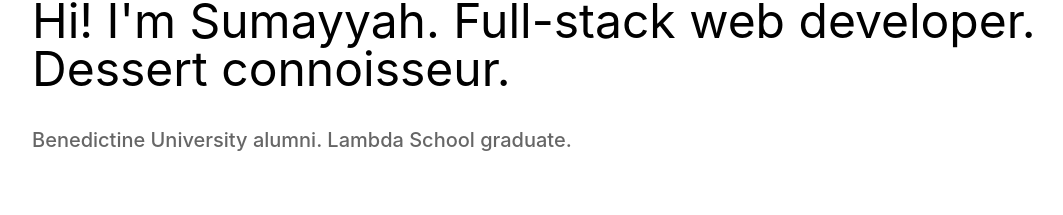
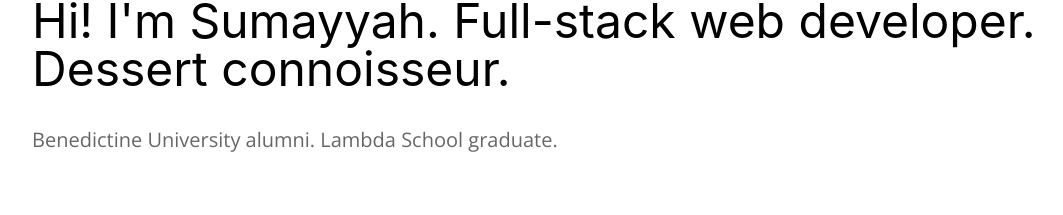
Before and after one commit to sumi419/portfolio, a React (Create React App) app: page / in a window 1280 px wide. Shown: the part 134-349 px from the top of the page, without its empty margins (96-1159 px from the left). Built offline with nearby package versions, Linux system fonts and the light colour scheme.

Commit message:
💛 Add updated font classname to Title's bio

```diff
--- a/src/components/Title.js
+++ b/src/components/Title.js
@@ -6,7 +6,7 @@ export default function Title() {
       <h1 className='fs24 fs36-t fs48-d pb32'>
         Hi! I'm Sumayyah. Full-stack web developer. Dessert connoisseur.
       </h1>
-      <p className='black60 fs16 fs20-td fw500 lh font-style-2'>
+      <p className='black60 fs16 fs20-td fw500 lh open-sans'>
         Benedictine University alumni. Lambda School graduate.
       </p>
     </section>
```
